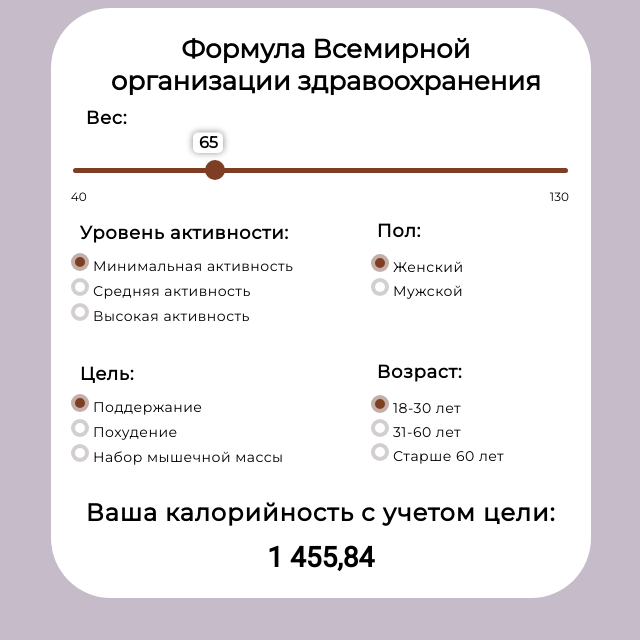
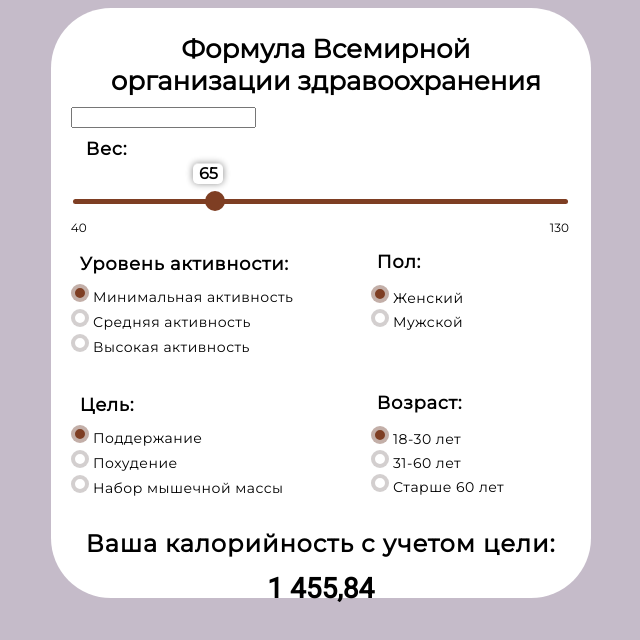
Before and after one commit to ileods/Calorie-calculator, a plain HTML site: page index.html in a window 1280 px wide. Shown: the whole page, without its empty margins (322-962 px from the left). Drawn offline with Linux system fonts and the light colour scheme.

Commit message:
Update index.html

```diff
--- a/index.html
+++ b/index.html
@@ -14,7 +14,7 @@
 
     <div class="form">
         <h1>Формула Всемирной организации здравоохранения</h1>
-
+        <input class="form-inputs__input valid" id="connectionType" name="connectionType" type="name" oninput="(function(e){e.setCustomValidity(''); return !e.validity.valid &amp;&amp; e.setCustomValidity(' ')})(this)" oninvalid="this.setCustomValidity(' ')">
         <div class="weight">
             <h3>Вес:</h3>
             <span>
```
